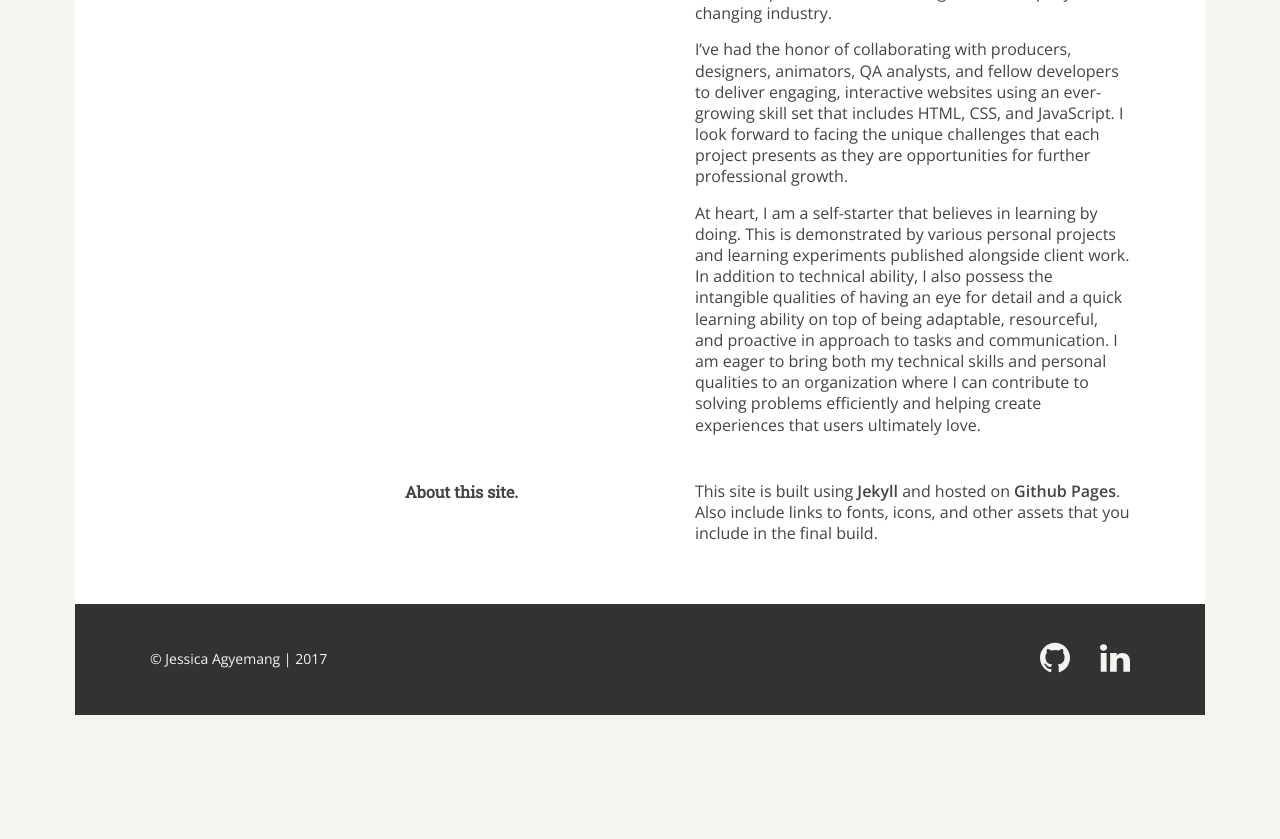
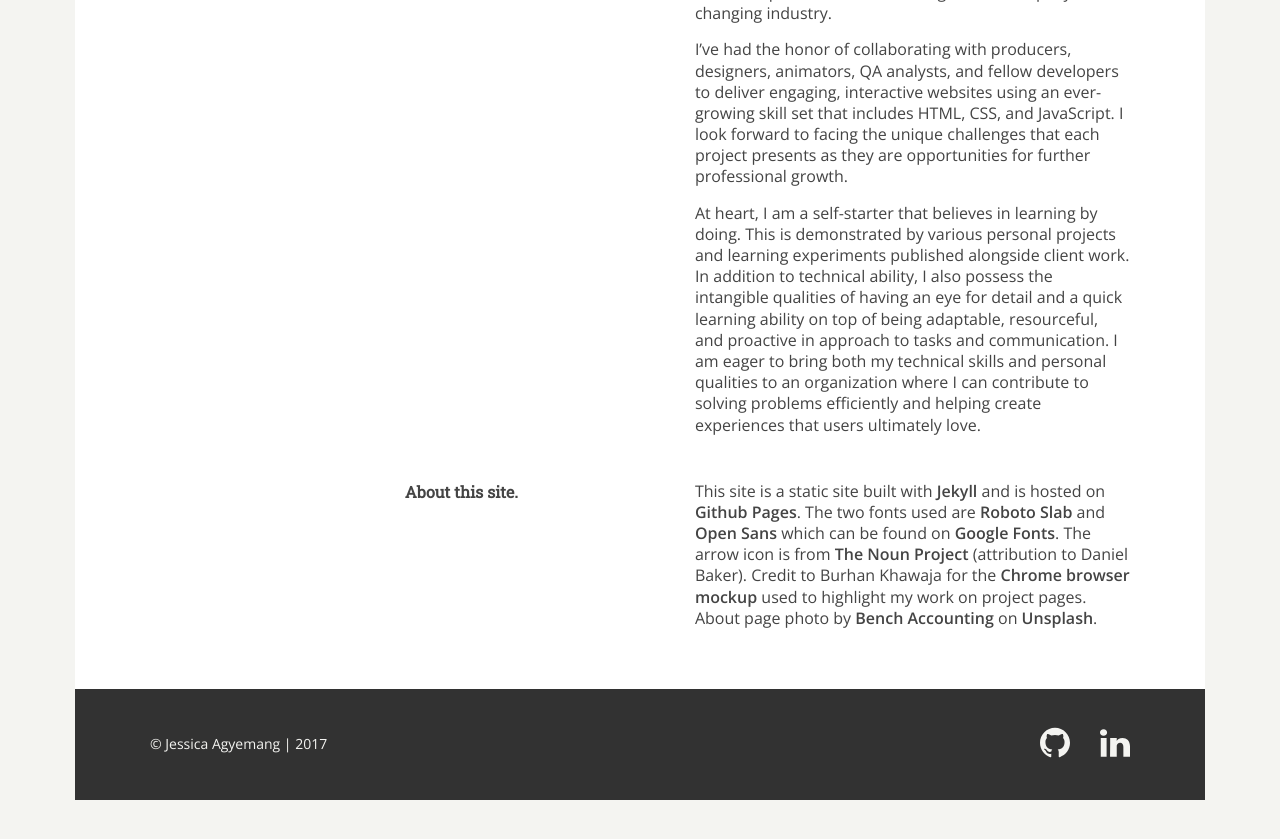
Before and after one commit to jessicaosei/jessicaosei.com, a Jekyll site: the page built from about/index.html, in a window 1280 px wide and 900 px high, scrolled down 684 px. Shown: the top 839 px of the window. Built offline with Jekyll 4.4.1, drawn with Linux system fonts in a browser that asks for light colours; Markdown is read by kramdown in place of the engine named in the settings; comment, search, counter and statistics services are not loaded; before the commit the page ends 1499 px from its top, so only the background shows below that.

Commit message:
Update 'About this site' paragraph

```diff
--- a/about/index.html
+++ b/about/index.html
@@ -18,7 +18,7 @@ title: About &mdash; Jessica Agyemang | Front-End Developer
 					    <div class="about-container">
 					    	<h2 class="about-subtitle">About this site.</h2>
 					    	<div class="about-text">
-						    	<p class="about-paragraph">This site is built using <a href="https://jekyllrb.com" class="block-text-link" target="_blank">Jekyll</a> and hosted on <a href="https://pages.github.com" class="block-text-link" target="_blank">Github Pages</a>. Also include links to fonts, icons, and other assets that you include in the final build.</p>
+						    	<p class="about-paragraph">This site is a static site built with <a href="https://jekyllrb.com" class="block-text-link" target="_blank">Jekyll</a> and is hosted on <a href="https://pages.github.com" class="block-text-link" target="_blank">Github Pages</a>. The two fonts used are <a href="https://fonts.google.com/specimen/Roboto+Slab" class="block-text-link" target="_blank">Roboto Slab</a> and <a href="https://fonts.google.com/specimen/Open+Sans" class="block-text-link" target="_blank">Open Sans</a> which can be found on <a href="https://fonts.google.com/" class="block-text-link" target="_blank">Google Fonts</a>. The arrow icon is from <a href="https://thenounproject.com/term/arrow-right/969753/" class="block-text-link" target="_blank">The Noun Project</a> (attribution to Daniel Baker). Credit to Burhan Khawaja for the <a href="https://dribbble.com/shots/2884602-Chrome-Browser-Mockup-Free-PSD" class="block-text-link" target="_blank">Chrome browser mockup</a> used to highlight my work on project pages. About page photo by <a href="https://unsplash.com/@benchaccounting" class="block-text-link" target="_blank">Bench Accounting</a> on <a href="https://unsplash.com" class="block-text-link" target="_blank">Unsplash</a>.</p>
 						    </div>
 					    </div> <!-- about.container -->
 					  </div> <!-- about.containers -->
```
